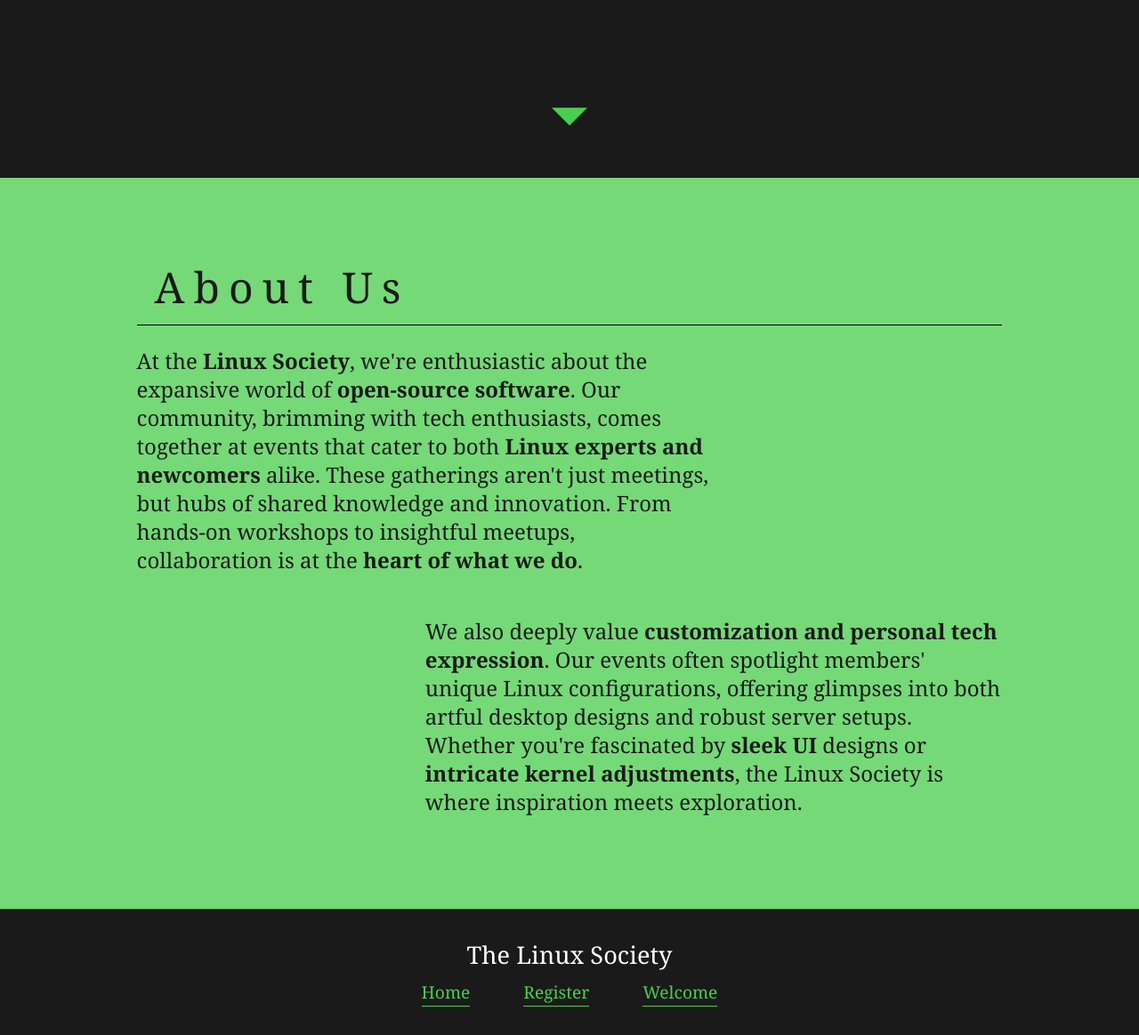
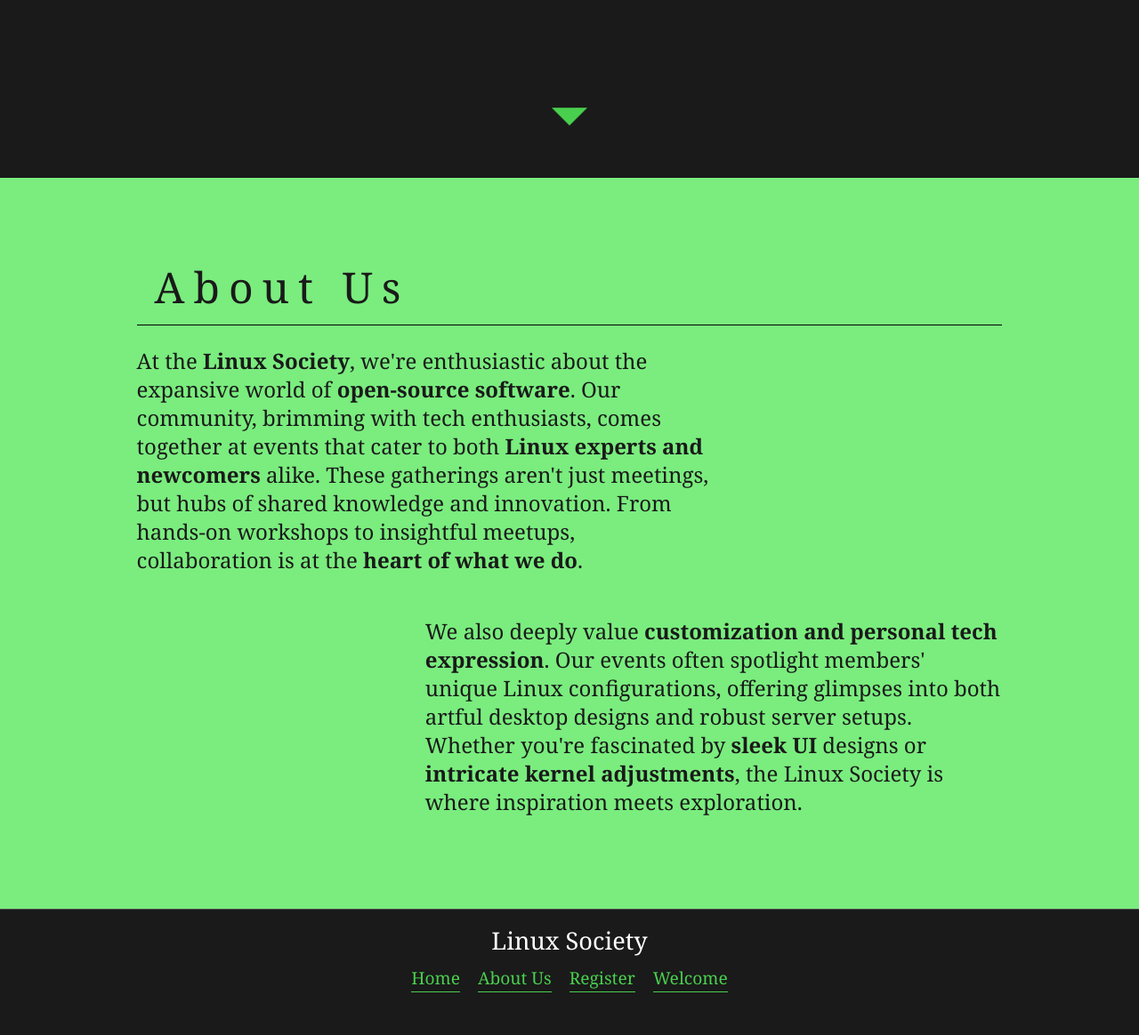
Before and after one commit to SuchithSridhar/LinuxSociety, a Flask app: page / in a window 1280 px wide. Shown: the part 642-1806 px from the top of the page at 89% size. After the commit the page ends 1758 px from the top, so only its background shows below. Run offline with Flask 3, Linux system fonts and the light colour scheme.

Commit message:
- Footer updates. - Hid scroll bar for asthetics. - Updated color for About Us background.

```diff
--- a/website/lsw/static/styles/base.css
+++ b/website/lsw/static/styles/base.css
@@ -13,6 +13,17 @@ body {
   margin: 0;
 }
 
+/* Hide scrollbar for Chrome, Safari and Opera */
+body::-webkit-scrollbar {
+  display: none;
+}
+
+/* Hide scrollbar for IE, Edge and Firefox */
+body {
+  -ms-overflow-style: none;  /* IE and Edge */
+  scrollbar-width: none;  /* Firefox */
+}
+
 main {
   min-height: 82vh;
 }
--- a/website/lsw/static/styles/components/footer.css
+++ b/website/lsw/static/styles/components/footer.css
@@ -6,7 +6,7 @@
 footer {
   font-size: 1.7rem;
   text-align: center;
-  padding: 2rem 0;
+  padding: 1rem 0 2rem;
   color: var(--text-color);
   background-color: var(--background-color);
   border-top: 1px solid var(--footer-border-color);
@@ -16,7 +16,7 @@ footer .footer-links {
   display: flex;
   flex-direction: row;
   justify-content: center;
-  gap: 60px;
+  flex-wrap: wrap;
   margin-top: 10px;
 }
 
@@ -26,6 +26,7 @@ footer .footer-links a {
   text-decoration: none;
   padding-bottom: 2px;
   border-bottom: 1px solid var(--footer-link-color);
+  margin: 0 10px 10px;
 }
 
 @media only screen and (max-width: 980px) {
@@ -34,7 +35,7 @@ footer .footer-links a {
 @media only screen and (max-width: 640px) {
   footer {
     font-size: 1.3rem;
-    padding: 1.3rem;
+    padding: 1rem 0 2rem;
   }
 
   footer .footer-links a {
--- a/website/lsw/static/styles/index.css
+++ b/website/lsw/static/styles/index.css
@@ -142,8 +142,6 @@
   }
 
   .about {
-    color: var(--alt-text-color);
-    background-color: var(--alt-background-color);
     padding: 30px 5vw;
     display: grid;
     grid-template-columns: 1fr;
--- a/website/lsw/static/styles/variables.css
+++ b/website/lsw/static/styles/variables.css
@@ -1,7 +1,7 @@
 :root {
   --background-color: #1a1a1a;
   --text-color: white;
-  --alt-background-color: #75d978;
+  --alt-background-color: #7aed7e;
   --alt-text-color: #1a1a1a;
   --nav-link-bg-color: #1a1a1a;
   --nav-link-fg-color: white;
--- a/website/lsw/templates/components/footer.jinja
+++ b/website/lsw/templates/components/footer.jinja
@@ -1,7 +1,8 @@
 <footer>
-    The Linux Society
+    Linux Society
     <div class="footer-links">
-        <a href="{{ url_for('main.index') }}#about">Home</a>
+        <a href="{{ url_for('main.index') }}">Home</a>
+        <a href="{{ url_for('main.index') }}#about">About Us</a>
         <a href="{{ url_for('main.register') }}">Register</a>
         <a href="{{ url_for('main.welcome') }}">Welcome</a>
     </div>
```
